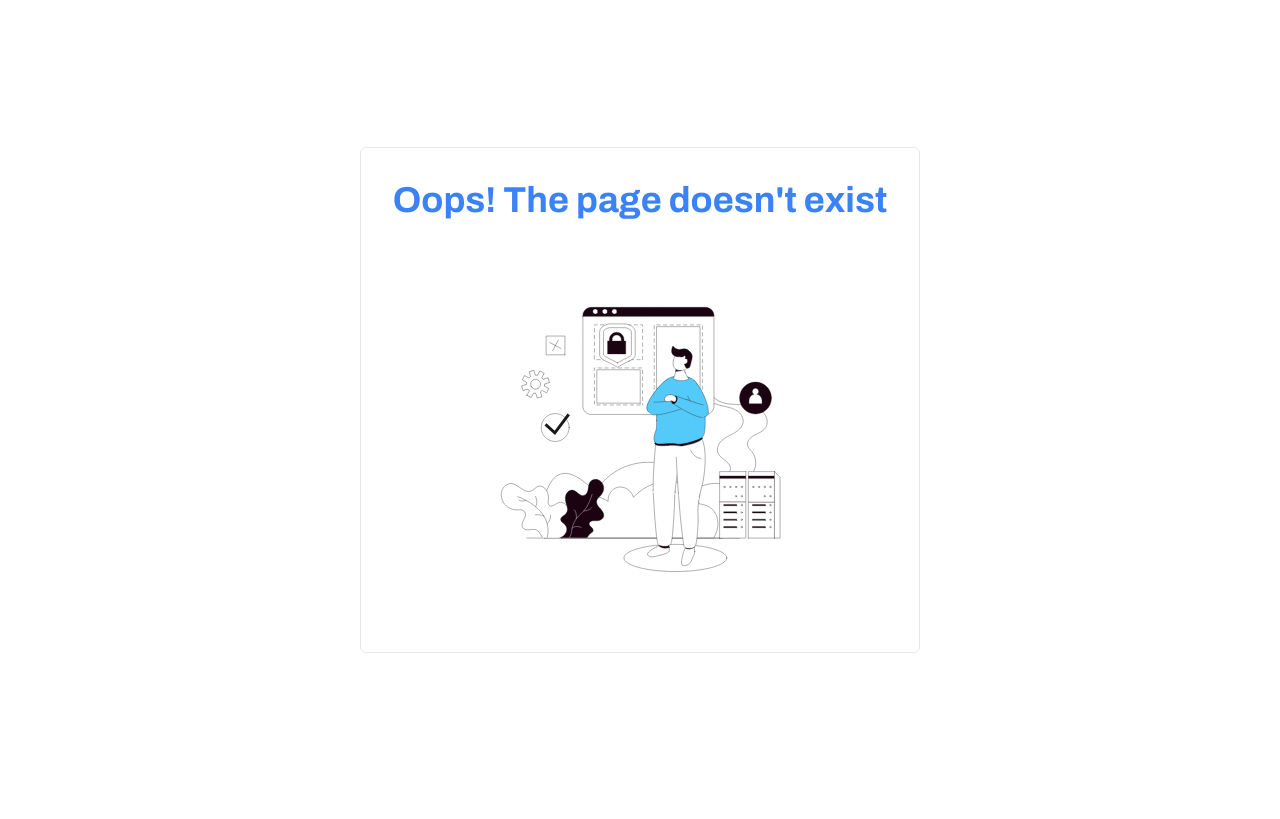
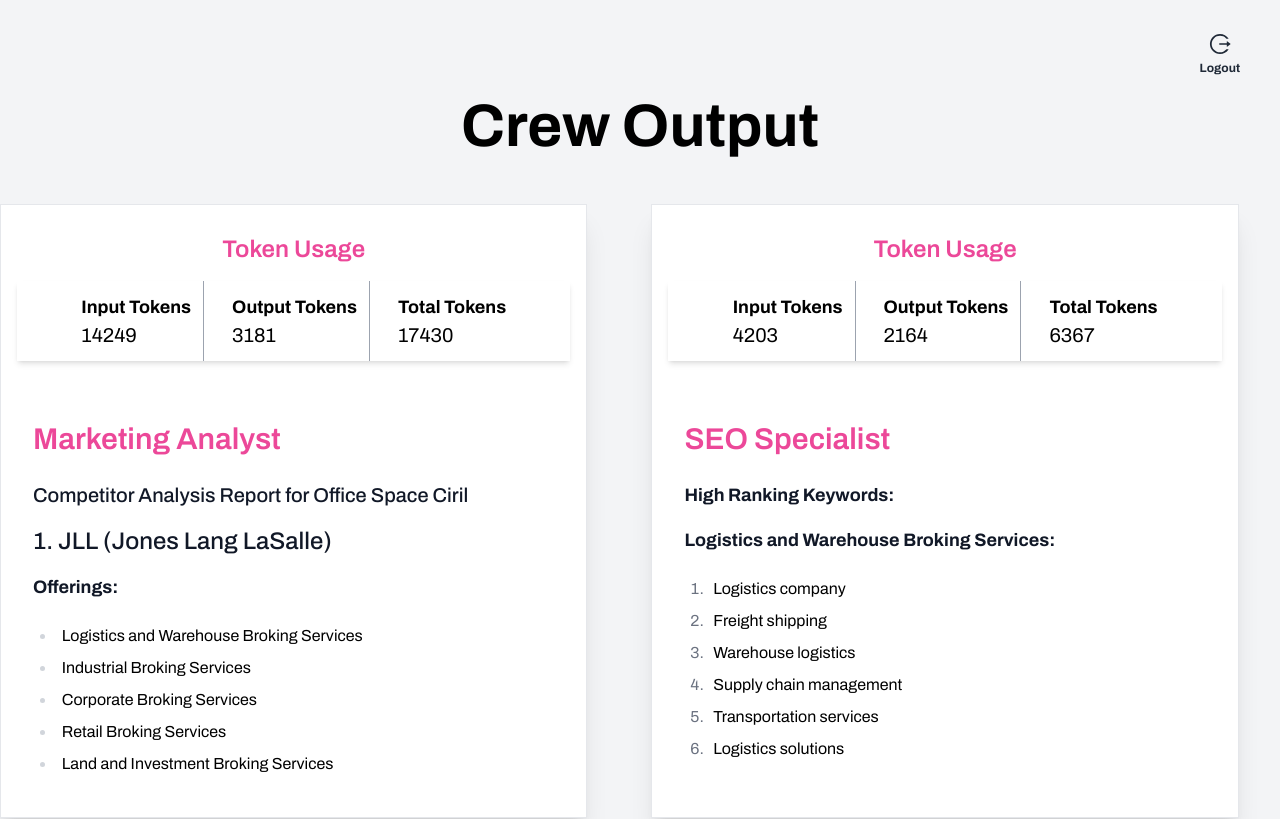
Before and after one commit to RiskEdge/marketing-frontend, a React (Vite) app: page /output in a window 1280 px wide. Shown: the top 819 px of the page. Built offline with nearby package versions, Linux system fonts and the light colour scheme; sample sign-in values are in the browser's storage.

Commit message:
new commit

```diff
--- a/src/App.jsx
+++ b/src/App.jsx
@@ -13,6 +13,7 @@
 import { useEffect, useState } from 'react';
 import { AuthProvider } from './auth/AuthContext';
 import PrivateRoute from './routes/PrivateRoute';
+import CrewOutput from './pages/CrewOutput';
 
 const App = () => {
 	return (
@@ -27,6 +28,7 @@
 							<Route path='seo-analysis' element={<SeoAnalysis />} />
 							<Route path='content-creation' element={<ContentCreation />} />
 						</Route>
+						<Route path='/output' element={<CrewOutput />} />
 						<Route path='form-details' element={<ContextForm />} />
 						<Route path='/agent-details' element={<AgentDetails />} />
 					</Route>
--- a/src/components/ContextForm.jsx
+++ b/src/components/ContextForm.jsx
@@ -6,6 +6,7 @@
 import Loading from './Loading';
 import Layout from './Layout';
 import CustomInput from "../components/CustomInput"
+import { useLocation } from 'react-router-dom';
 
 // Validation schema using Yup
 const validationSchema = Yup.object({
@@ -73,6 +74,12 @@
 			}
 		},
 	});
+
+	const {pathname} = useLocation();
+
+	const curPath = pathname.split("/")[2];
+
+
 
 
 	useEffect(() => {
@@ -413,7 +420,7 @@
 
 
 								{/* Competitors Context */}
-								<div className='flex flex-col gap-3'>
+								{curPath==="marketing-analysis" &&  <div className='flex flex-col gap-3'>
 									{/* <label
 										className='block text-sm font-medium text-gray-700/40'
 										htmlFor='competitors_context'>
@@ -439,7 +446,7 @@
 										label={'Competitors Context'}
 
 									/>
-								</div>
+								</div>}
 
 
 
@@ -480,6 +487,8 @@
 									</div>
 								</div>
 
+								{/* Additional Fiels */}
+
 
 								{/* Submit Button */}
 								<div>
--- a/src/components/MarkdownDisplay.jsx
+++ b/src/components/MarkdownDisplay.jsx
@@ -2,10 +2,52 @@
 import Markdown from 'react-markdown';
 
 const MarkdownDisplay = ({ markdownText }) => {
-	return (
-		<div>
-			<Markdown className='prose lg:prose-md text-sm leading-7'>{markdownText}</Markdown>
-		</div>
-	);
+  // Custom components for Markdown elements
+  const components = {
+    // Customize headings
+    h1: ({ node, ...props }) => <h1 className="text-xl md:text-3xl font-bold my-4" {...props} />,
+    h2: ({ node, ...props }) => <h2 className="text-base md:text-xl font-semibold my-3" {...props} />,
+    h3: ({ node, ...props }) => <h3 className="text-base md:text-xl font-medium my-2" {...props} />,
+    h4: ({ node, ...props }) => <h3 className="text-lg md:text-2xl font-medium my-2" {...props} />,
+
+    // Customize paragraphs
+    p: ({ node, ...props }) => <p className="text-sm md:text-base my-2 leading-6 md:leading-7" {...props} />,
+
+    // Customize lists
+    ul: ({ node, ...props }) => <ul className=" my-2" {...props} />,
+    ol: ({ node, ...props }) => <ol className=" my-2" {...props} />,
+    li: ({ node, ...props }) => <li className="text-sm leading-6 md:leading-7 md:text-base my-1 text-wrap" {...props} />,
+
+    // Customize links
+    a: ({ node, ...props }) => (
+      <a className="text-blue-600 hover:underline" target="_blank" rel="noopener noreferrer" {...props} />
+    ),
+
+    // Customize strong/bold text
+    strong: ({ node, ...props }) => <strong className="font-bold text-base md:text-lg" {...props} />,
+
+    // Customize emphasis/italic text
+    em: ({ node, ...props }) => <em className="italic" {...props} />,
+
+    // Customize code blocks
+    code: ({ node, ...props }) => (
+      <code className=" p-1 rounded text-sm font-mono" {...props} />
+    ),
+    pre: ({ node, ...props }) => (
+      <pre className="bg-gray-800 p-4 rounded my-2 overflow-x-scroll text-wrap" {...props} />
+    ),
+
+    // Customize blockquotes
+    blockquote: ({ node, ...props }) => (
+      <blockquote className="border-l-4 border-gray-300 pl-4 italic my-2" {...props} />
+    ),
+  };
+
+  return (
+    <Markdown className="prose text-black flex-wrap text-sm leading-6 flex flex-col max-h-500px" components={components}>
+      {markdownText}
+    </Markdown>
+  );
 };
+
 export default MarkdownDisplay;
--- a/src/pages/CrewOutput.jsx
+++ b/src/pages/CrewOutput.jsx
@@ -28,7 +28,7 @@
 		token_usage: contentResponse.result.token_usage,
 	};
 
-	const crewOutputs = [marketingOutput, seoOutput, contentOutput];
+	const crewOutputs = [ marketingOutput,seoOutput, contentOutput];
 
 	/* useEffect(() => {
 		const getCrewOutput = async () => {
@@ -42,43 +42,52 @@
 	}, []); */
 
 	return (
-		<Layout>
-			<div className='m-4 p-3'>
-				<h2 className='font-bold text-blue-500 text-3xl'>Crew Output</h2>
-				<div>
+		<Layout >
+
+			<div className='flex flex-col pb-24 pt-12 bg-gray-100 items-center w-full justify-center'>
+			<h2 className='font-bold text-center my-6 mt-12 lg:text-6xl mb-12  md:text-5xl text-3xl'>Crew Output</h2>
+
+				<div className='w-full mx-auto flex  justify-center items-start'>
+					<div className='md:p-8 p-4 xl:p-0 max-w-7xl mx-auto flex gap-16 flex-wrap justify-start items-start'>
 					{crewOutputs.map((output) => (
-						<div key={output.output.agent + 'output'}>
+
+						<div className='max-w-2xl border bg-white  shadow-xl' key={output.output.agent + 'output'}>
+							<div
+								key={output.output.agent + 'agent'}
+								className='flex  flex-col p-4 my-3 '>
+								<h2 className='font-semibold text-center text-2xl mb-4 text-pink-500'>Token Usage</h2>
+
+								<div className='flex justify-center flex-wrap gap-4 bg-white shadow-md'>
+									<div className='border-r border-r-gray-400 p-3 '>
+										<h3 className='font-bold text-sm md:text-lg'>Input Tokens</h3>
+										<p className='text-xs md:text-xl'>{output.token_usage.prompt_tokens}</p>
+									</div>
+									<div className='border-r border-r-gray-400 p-3'>
+										<h3 className='font-bold text-sm md:text-lg'>Output Tokens</h3>
+										<p className='text-xs md:text-xl'>
+											{output.token_usage.completion_tokens}
+										</p>
+									</div>
+									<div className=' p-3'>
+										<h3 className='font-bold text-sm md:text-lg'>Total Tokens</h3>
+										<p className='text-xs md:text-xl'>{output.token_usage.total_tokens}</p>
+									</div>
+								</div>
+							</div>
 							<div
 								key={output.output.agent}
-								className='border border-gray-300 p-4 my-3 lg:w-2/3'>
-								<h2 className='font-semibold text-xl text-pink-500'>
+								className=' max-w-2xl md:p-8 p-3 my-3'>
+								<h2 className='font-semibold text-xl md:text-3xl text-pink-500 mb-4'>
 									{output.output.agent}
 								</h2>
-								<div>
+									<div className='max-h-[300px] overflow-y-scroll'>
 									<MarkdownDisplay markdownText={output.output.raw} />
-								</div>
+									</div>
 							</div>
-							<h2 className='font-semibold text-xl text-pink-500'>Token Usage</h2>
-							<div
-								key={output.output.agent + 'agent'}
-								className='flex lg:flex-row md:flex-row flex-col py-4 my-3 '>
-								<div className='border border-gray-300 mx-3 p-3'>
-									<h3 className='font-bold text-lg'>Input Tokens</h3>
-									<p className='text-xl'>{output.token_usage.prompt_tokens}</p>
-								</div>
-								<div className='border border-gray-300 mx-3 p-3'>
-									<h3 className='font-bold text-lg'>Output Tokens</h3>
-									<p className='text-xl'>
-										{output.token_usage.completion_tokens}
-									</p>
-								</div>
-								<div className='border border-gray-300 mx-3 p-3'>
-									<h3 className='font-bold text-lg'>Total Tokens</h3>
-									<p className='text-xl'>{output.token_usage.total_tokens}</p>
-								</div>
-							</div>
+
 						</div>
-					))}
+						))}
+					</div>
 				</div>
 			</div>
 		</Layout>
--- a/src/pages/CrewOutputs/MarketingAnalysis.jsx
+++ b/src/pages/CrewOutputs/MarketingAnalysis.jsx
@@ -2,6 +2,6 @@
 import ContextForm from '../../components/ContextForm';
 
 const MarketingAnalysis = () => {
-	return <ContextForm service='Marketing Analysis' agent='marketing_analyst' />;
+	return <ContextForm  service='Marketing Analysis' agent='marketing_analyst' />;
 };
 export default MarketingAnalysis;
```
Also changed, not shown: src/assets/marketing_analysis/response5.json (+26 -1 lines), src/assets/response2.json (+59 -1 lines), src/assets/seo/response4.json (+26 -1 lines).
